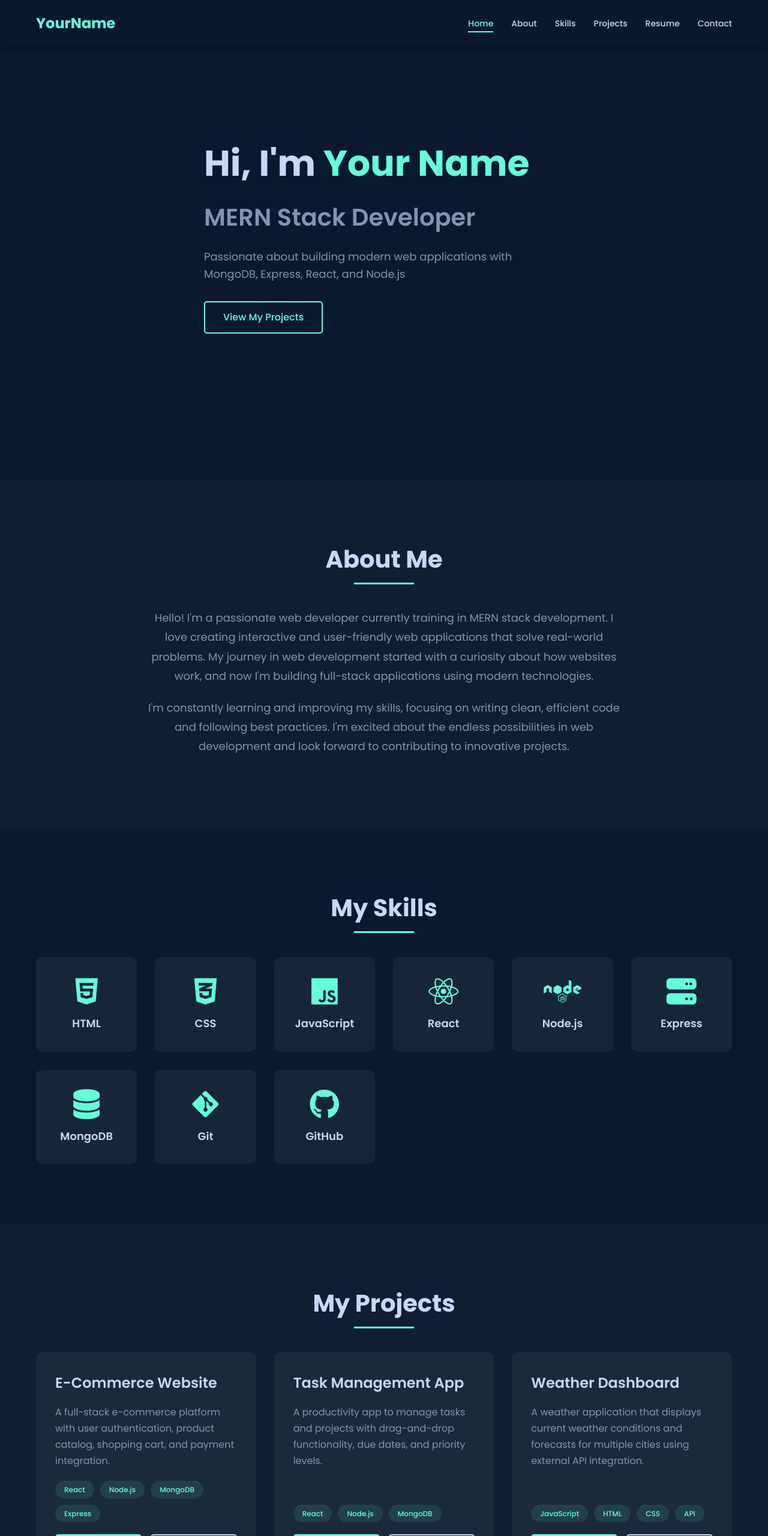
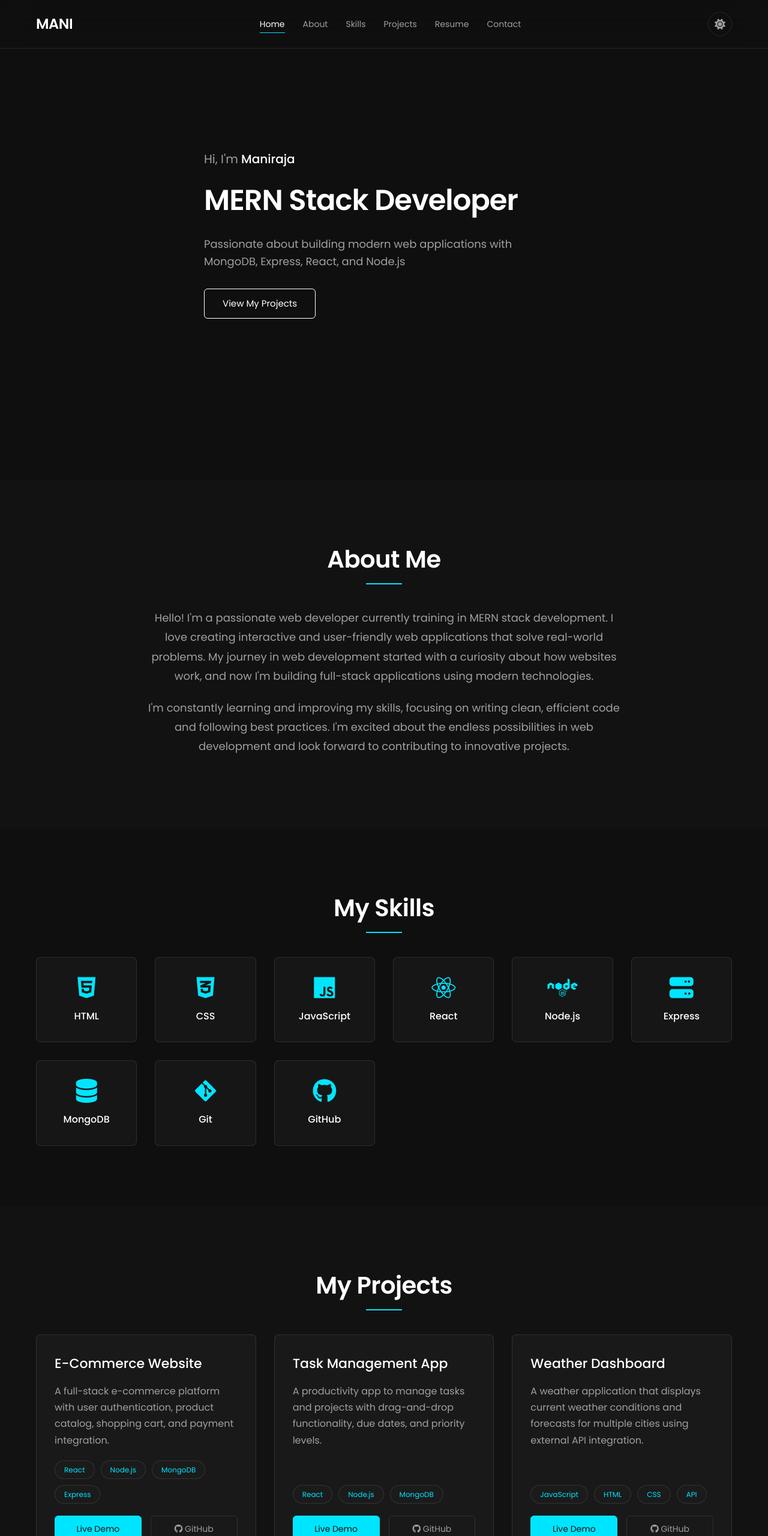
Before and after one commit to manir6667/portfolio, a plain HTML site: page index.html in a window 1280 px wide. Shown: the top 2560 px of the page at 60% size. Drawn offline with Linux system fonts and the light colour scheme.

Commit message:
Update portfolio with minimalistic design and smaller name text

```diff
--- a/index.html
+++ b/index.html
@@ -15,7 +15,7 @@
     <nav class="navbar">
         <div class="container">
             <div class="logo">
-                <a href="#home">YourName</a>
+                <a href="#home">MANI</a>
             </div>
             <ul class="nav-links" id="navLinks">
                 <li><a href="#home" class="nav-link active">Home</a></li>
@@ -25,6 +25,9 @@
                 <li><a href="#resume" class="nav-link">Resume</a></li>
                 <li><a href="#contact" class="nav-link">Contact</a></li>
             </ul>
+            <div class="theme-toggle" id="themeToggle">
+                <i class="fas fa-sun"></i>
+            </div>
             <div class="hamburger" id="hamburger">
                 <span></span>
                 <span></span>
@@ -37,7 +40,7 @@
     <section id="home" class="hero">
         <div class="container">
             <div class="hero-content fade-in">
-                <h1>Hi, I'm <span class="highlight">Your Name</span></h1>
+                <h1>Hi, I'm <span class="highlight">Maniraja     </span></h1>
                 <h2>MERN Stack Developer</h2>
                 <p>Passionate about building modern web applications with MongoDB, Express, React, and Node.js</p>
                 <a href="#projects" class="btn btn-primary">View My Projects</a>
--- a/script.js
+++ b/script.js
@@ -10,6 +10,34 @@ document.querySelectorAll('a[href^="#"]').forEach(anchor => {
             });
         }
     });
+});
+
+// Theme Toggle Functionality
+const themeToggle = document.getElementById('themeToggle');
+const body = document.body;
+const themeIcon = themeToggle.querySelector('i');
+
+// Check for saved theme preference or default to dark mode
+const currentTheme = localStorage.getItem('theme') || 'dark';
+if (currentTheme === 'light') {
+    body.classList.add('light-mode');
+    themeIcon.classList.remove('fa-sun');
+    themeIcon.classList.add('fa-moon');
+}
+
+themeToggle.addEventListener('click', () => {
+    body.classList.toggle('light-mode');
+
+    // Toggle icon
+    if (body.classList.contains('light-mode')) {
+        themeIcon.classList.remove('fa-sun');
+        themeIcon.classList.add('fa-moon');
+        localStorage.setItem('theme', 'light');
+    } else {
+        themeIcon.classList.remove('fa-moon');
+        themeIcon.classList.add('fa-sun');
+        localStorage.setItem('theme', 'dark');
+    }
 });
 
 // Active navigation link highlighting on scroll
@@ -84,11 +112,17 @@ const navbar = document.querySelector('.navbar');
 
 window.addEventListener('scroll', () => {
     if (window.scrollY > 100) {
-        navbar.style.backgroundColor = 'rgba(10, 25, 47, 0.98)';
-        navbar.style.boxShadow = '0 5px 20px rgba(0, 0, 0, 0.5)';
+        if (body.classList.contains('light-mode')) {
+            navbar.style.backgroundColor = 'rgba(255, 255, 255, 0.95)';
+        } else {
+            navbar.style.backgroundColor = 'rgba(15, 15, 15, 0.95)';
+        }
     } else {
-        navbar.style.backgroundColor = 'rgba(10, 25, 47, 0.95)';
-        navbar.style.boxShadow = '0 2px 10px rgba(0, 0, 0, 0.3)';
+        if (body.classList.contains('light-mode')) {
+            navbar.style.backgroundColor = 'rgba(255, 255, 255, 0.8)';
+        } else {
+            navbar.style.backgroundColor = 'rgba(15, 15, 15, 0.8)';
+        }
     }
 });
 
--- a/style.css
+++ b/style.css
@@ -6,12 +6,27 @@
 }
 
 :root {
-    --primary-color: #0a192f;
-    --secondary-color: #64ffda;
-    --text-color: #8892b0;
-    --heading-color: #ccd6f6;
+    --primary-color: #0f0f0f;
+    --secondary-color: #00e5ff;
+    --text-color: #a0a0a0;
+    --heading-color: #ffffff;
     --white: #ffffff;
     --transition: all 0.3s ease;
+    --bg-light: rgba(255, 255, 255, 0.03);
+    --bg-lighter: rgba(255, 255, 255, 0.01);
+    --border-color: rgba(255, 255, 255, 0.1);
+}
+
+/* Light Mode Variables */
+body.light-mode {
+    --primary-color: #ffffff;
+    --secondary-color: #00bfa5;
+    --text-color: #5f6368;
+    --heading-color: #202124;
+    --white: #000000;
+    --bg-light: rgba(0, 0, 0, 0.03);
+    --bg-lighter: rgba(0, 0, 0, 0.01);
+    --border-color: rgba(0, 0, 0, 0.1);
 }
 
 html {
@@ -24,6 +39,8 @@ body {
     color: var(--text-color);
     line-height: 1.6;
     overflow-x: hidden;
+    position: relative;
+    transition: background-color 0.5s ease, color 0.5s ease;
 }
 
 .container {
@@ -38,29 +55,72 @@ body {
     top: 0;
     left: 0;
     right: 0;
-    background-color: rgba(10, 25, 47, 0.95);
+    background-color: rgba(15, 15, 15, 0.8);
     padding: 20px 0;
     z-index: 1000;
-    box-shadow: 0 2px 10px rgba(0, 0, 0, 0.3);
-    backdrop-filter: blur(10px);
+    box-shadow: none;
+    backdrop-filter: blur(20px);
+    transition: var(--transition);
+    border-bottom: 1px solid var(--border-color);
+}
+
+body.light-mode .navbar {
+    background-color: rgba(255, 255, 255, 0.8);
+    border-bottom: 1px solid var(--border-color);
 }
 
 .navbar .container {
     display: flex;
     justify-content: space-between;
     align-items: center;
+    gap: 20px;
+}
+
+/* Theme Toggle Button */
+.theme-toggle {
+    cursor: pointer;
+    width: 40px;
+    height: 40px;
+    display: flex;
+    align-items: center;
+    justify-content: center;
+    border-radius: 50%;
+    background-color: transparent;
+    border: 1px solid var(--border-color);
+    transition: var(--transition);
+    order: 1;
+}
+
+.theme-toggle:hover {
+    background-color: var(--bg-light);
+    border-color: var(--secondary-color);
+}
+
+.theme-toggle i {
+    font-size: 18px;
+    color: var(--text-color);
+    transition: var(--transition);
+}
+
+.theme-toggle:hover i {
+    color: var(--secondary-color);
+}
+
+.hamburger {
+    order: 2;
 }
 
 .logo a {
     font-size: 24px;
-    font-weight: 700;
-    color: var(--secondary-color);
+    font-weight: 600;
+    color: var(--heading-color);
     text-decoration: none;
     transition: var(--transition);
+    letter-spacing: -0.5px;
 }
 
 .logo a:hover {
-    color: var(--white);
+    color: var(--secondary-color);
 }
 
 .nav-links {
@@ -70,10 +130,10 @@ body {
 }
 
 .nav-link {
-    color: var(--heading-color);
+    color: var(--text-color);
     text-decoration: none;
     font-size: 14px;
-    font-weight: 500;
+    font-weight: 400;
     transition: var(--transition);
     position: relative;
 }
@@ -84,14 +144,14 @@ body {
     bottom: -5px;
     left: 0;
     width: 0;
-    height: 2px;
+    height: 1px;
     background-color: var(--secondary-color);
     transition: var(--transition);
 }
 
 .nav-link:hover,
 .nav-link.active {
-    color: var(--secondary-color);
+    color: var(--heading-color);
 }
 
 .nav-link:hover::after,
@@ -119,6 +179,8 @@ body {
     display: flex;
     align-items: center;
     padding-top: 80px;
+    position: relative;
+    z-index: 2;
 }
 
 .hero-content {
@@ -126,21 +188,24 @@ body {
 }
 
 .hero h1 {
-    font-size: 60px;
-    color: var(--heading-color);
-    margin-bottom: 10px;
-    font-weight: 700;
+    font-size: 20px;
+    color: var(--text-color);
+    margin-bottom: 15px;
+    font-weight: 400;
+    letter-spacing: 0;
 }
 
 .hero h2 {
-    font-size: 40px;
-    color: var(--text-color);
+    font-size: 48px;
+    color: var(--heading-color);
     margin-bottom: 20px;
     font-weight: 600;
+    letter-spacing: -1px;
 }
 
 .highlight {
-    color: var(--secondary-color);
+    color: var(--heading-color);
+    font-weight: 500;
 }
 
 .hero p {
@@ -154,23 +219,24 @@ body {
     display: inline-block;
     padding: 12px 30px;
     text-decoration: none;
-    border-radius: 5px;
-    font-weight: 500;
+    border-radius: 6px;
+    font-weight: 400;
     transition: var(--transition);
-    border: 2px solid var(--secondary-color);
+    border: 1px solid var(--border-color);
     cursor: pointer;
-    font-size: 16px;
+    font-size: 15px;
 }
 
 .btn-primary {
     background-color: transparent;
-    color: var(--secondary-color);
+    color: var(--heading-color);
+    border-color: var(--heading-color);
 }
 
 .btn-primary:hover {
-    background-color: rgba(100, 255, 218, 0.1);
-    transform: translateY(-3px);
-    box-shadow: 0 5px 15px rgba(100, 255, 218, 0.3);
+    background-color: var(--heading-color);
+    color: var(--primary-color);
+    transform: translateY(-2px);
 }
 
 .btn-secondary {
@@ -182,19 +248,20 @@ body {
 .btn-secondary:hover {
     background-color: transparent;
     color: var(--secondary-color);
-    transform: translateY(-3px);
-    box-shadow: 0 5px 15px rgba(100, 255, 218, 0.3);
+    transform: translateY(-2px);
 }
 
 .btn-outline {
     background-color: transparent;
-    color: var(--heading-color);
-    border-color: var(--heading-color);
+    color: var(--text-color);
+    border-color: var(--border-color);
 }
 
 .btn-outline:hover {
-    background-color: rgba(204, 214, 246, 0.1);
-    transform: translateY(-3px);
+    background-color: var(--bg-light);
+    color: var(--heading-color);
+    border-color: var(--heading-color);
+    transform: translateY(-2px);
 }
 
 /* Section Styles */
@@ -207,8 +274,9 @@ section {
     color: var(--heading-color);
     text-align: center;
     margin-bottom: 50px;
-    font-weight: 700;
+    font-weight: 600;
     position: relative;
+    letter-spacing: -0.5px;
 }
 
 .section-title::after {
@@ -217,14 +285,16 @@ section {
     bottom: -10px;
     left: 50%;
     transform: translateX(-50%);
-    width: 100px;
-    height: 3px;
+    width: 60px;
+    height: 2px;
     background-color: var(--secondary-color);
 }
 
 /* About Section */
 .about {
-    background-color: rgba(255, 255, 255, 0.02);
+    background-color: var(--bg-lighter);
+    position: relative;
+    z-index: 2;
 }
 
 .about-content {
@@ -240,6 +310,11 @@ section {
 }
 
 /* Skills Section */
+.skills {
+    position: relative;
+    z-index: 2;
+}
+
 .skills-grid {
     display: grid;
     grid-template-columns: repeat(auto-fit, minmax(150px, 1fr));
@@ -248,36 +323,37 @@ section {
 }
 
 .skill-card {
-    background-color: rgba(255, 255, 255, 0.05);
+    background-color: var(--bg-light);
     padding: 30px;
-    border-radius: 10px;
+    border-radius: 8px;
     text-align: center;
     transition: var(--transition);
-    border: 2px solid transparent;
+    border: 1px solid var(--border-color);
 }
 
 .skill-card:hover {
-    transform: translateY(-10px);
-    background-color: rgba(100, 255, 218, 0.1);
+    transform: translateY(-5px);
+    background-color: var(--bg-lighter);
     border-color: var(--secondary-color);
-    box-shadow: 0 10px 30px rgba(100, 255, 218, 0.2);
 }
 
 .skill-card i {
-    font-size: 50px;
+    font-size: 40px;
     color: var(--secondary-color);
     margin-bottom: 15px;
 }
 
 .skill-card h3 {
     color: var(--heading-color);
-    font-size: 18px;
-    font-weight: 600;
+    font-size: 16px;
+    font-weight: 500;
 }
 
 /* Projects Section */
 .projects {
-    background-color: rgba(255, 255, 255, 0.02);
+    background-color: var(--bg-lighter);
+    position: relative;
+    z-index: 2;
 }
 
 .projects-grid {
@@ -288,26 +364,25 @@ section {
 }
 
 .project-card {
-    background-color: rgba(255, 255, 255, 0.05);
+    background-color: var(--bg-light);
     padding: 30px;
-    border-radius: 10px;
+    border-radius: 8px;
     transition: var(--transition);
-    border: 2px solid transparent;
+    border: 1px solid var(--border-color);
     display: flex;
     flex-direction: column;
 }
 
 .project-card:hover {
-    transform: translateY(-10px);
+    transform: translateY(-5px);
     border-color: var(--secondary-color);
-    box-shadow: 0 10px 30px rgba(100, 255, 218, 0.2);
 }
 
 .project-header h3 {
     color: var(--heading-color);
-    font-size: 24px;
+    font-size: 22px;
     margin-bottom: 15px;
-    font-weight: 600;
+    font-weight: 500;
 }
 
 .project-description {
@@ -325,12 +400,13 @@ section {
 }
 
 .tech-tag {
-    background-color: rgba(100, 255, 218, 0.1);
+    background-color: var(--bg-lighter);
     color: var(--secondary-color);
     padding: 5px 15px;
     border-radius: 20px;
     font-size: 12px;
-    font-weight: 500;
+    font-weight: 400;
+    border: 1px solid var(--border-color);
 }
 
 .project-links {
@@ -346,6 +422,11 @@ section {
 }
 
 /* Resume Section */
+.resume {
+    position: relative;
+    z-index: 2;
+}
+
 .resume-content {
     text-align: center;
     max-width: 600px;
@@ -363,7 +444,9 @@ section {
 
 /* Contact Section */
 .contact {
-    background-color: rgba(255, 255, 255, 0.02);
+    background-color: var(--bg-lighter);
+    position: relative;
+    z-index: 2;
 }
 
 .contact-content {
@@ -393,9 +476,9 @@ section {
 
 .contact-item h3 {
     color: var(--heading-color);
-    font-size: 18px;
+    font-size: 16px;
     margin-bottom: 5px;
-    font-weight: 600;
+    font-weight: 500;
 }
 
 .contact-item a {
@@ -419,7 +502,7 @@ section {
 .form-group textarea {
     width: 100%;
     padding: 15px;
-    background-color: rgba(255, 255, 255, 0.05);
+    background-color: var(--bg-light);
     border: 2px solid rgba(100, 255, 218, 0.2);
     border-radius: 5px;
     color: var(--heading-color);
@@ -428,11 +511,16 @@ section {
     transition: var(--transition);
 }
 
+body.light-mode .form-group input,
+body.light-mode .form-group textarea {
+    border: 2px solid rgba(0, 191, 165, 0.3);
+}
+
 .form-group input:focus,
 .form-group textarea:focus {
     outline: none;
     border-color: var(--secondary-color);
-    background-color: rgba(255, 255, 255, 0.08);
+    background-color: var(--bg-lighter);
 }
 
 .form-group input::placeholder,
@@ -450,6 +538,12 @@ section {
     background-color: rgba(0, 0, 0, 0.3);
     padding: 30px 0;
     text-align: center;
+    position: relative;
+    z-index: 2;
+}
+
+body.light-mode .footer {
+    background-color: rgba(0, 0, 0, 0.05);
 }
 
 .footer .container {
@@ -511,16 +605,21 @@ section {
         box-shadow: 0 5px 20px rgba(0, 0, 0, 0.5);
     }
 
+    body.light-mode .nav-links {
+        background-color: rgba(245, 245, 245, 0.98);
+        box-shadow: 0 5px 20px rgba(0, 0, 0, 0.2);
+    }
+
     .nav-links.active {
         right: 0;
     }
 
     .hero h1 {
-        font-size: 40px;
+        font-size: 18px;
     }
 
     .hero h2 {
-        font-size: 28px;
+        font-size: 36px;
     }
 
     .hero p {
@@ -556,11 +655,11 @@ section {
 
 @media (max-width: 480px) {
     .hero h1 {
-        font-size: 32px;
+        font-size: 16px;
     }
 
     .hero h2 {
-        font-size: 22px;
+        font-size: 28px;
     }
 
     .section-title {
```
